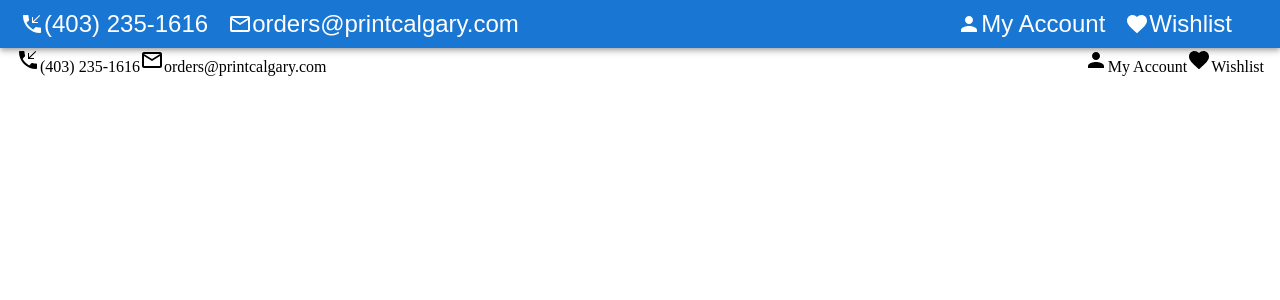
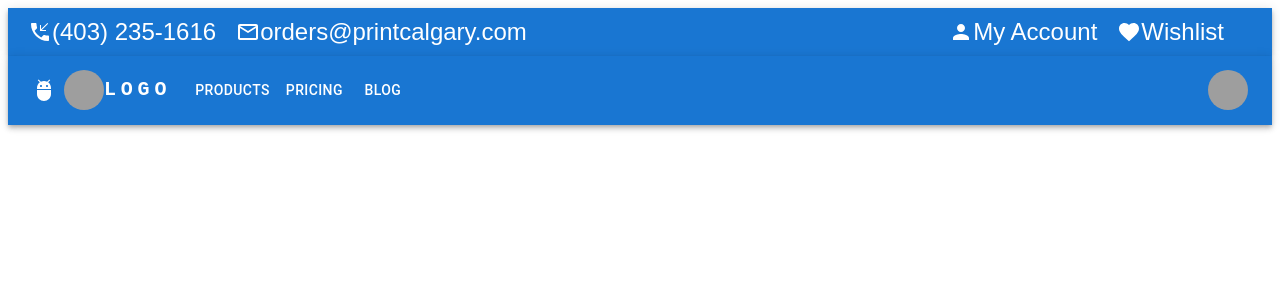
Before and after one commit to VinayJain2408/vinay-printcalgary, a React (Create React App) app: page / in a window 1280 px wide. Shown: the top 300 px of the page. Built offline with nearby package versions, Linux system fonts and the light colour scheme; grey boxes are pictures that could not be loaded.

Commit message:
second header use

```diff
--- a/src/App.js
+++ b/src/App.js
@@ -1,12 +1,14 @@
 import React from 'react'
-import TopHeader from './top header/TopHeader'
-import FirstHeader from './top header/FirstHeader'
+import TopHeader from './header/top header/TopHeader'
+import TwoHeader from './header/second header/TwoHeader'
+// import FirstHeader from './top header/FirstHeader'
 
 function App() {
   return (
     <>
     <TopHeader />
-    <FirstHeader />
+    <TwoHeader />
+    {/* <FirstHeader /> */}
     </>
   )
 }
--- /dev/null
+++ b/src/header/second header/TwoHeader.js
@@ -0,0 +1,165 @@
+import * as React from 'react';
+import AppBar from '@mui/material/AppBar';
+import Box from '@mui/material/Box';
+import Toolbar from '@mui/material/Toolbar';
+import IconButton from '@mui/material/IconButton';
+import Typography from '@mui/material/Typography';
+import Menu from '@mui/material/Menu';
+import MenuIcon from '@mui/icons-material/Menu';
+import Container from '@mui/material/Container';
+import Avatar from '@mui/material/Avatar';
+import Button from '@mui/material/Button';
+import Tooltip from '@mui/material/Tooltip';
+import MenuItem from '@mui/material/MenuItem';
+import AdbIcon from '@mui/icons-material/Adb';
+
+const pages = ['Products', 'Pricing', 'Blog'];
+const settings = ['Profile', 'Account', 'Dashboard', 'Logout'];
+
+function TwoHeader() {
+  const [anchorElNav, setAnchorElNav] = React.useState(null);
+  const [anchorElUser, setAnchorElUser] = React.useState(null);
+
+  const handleOpenNavMenu = (event) => {
+    setAnchorElNav(event.currentTarget);
+  };
+  const handleOpenUserMenu = (event) => {
+    setAnchorElUser(event.currentTarget);
+  };
+
+  const handleCloseNavMenu = () => {
+    setAnchorElNav(null);
+  };
+
+  const handleCloseUserMenu = () => {
+    setAnchorElUser(null);
+  };
+
+  return (
+    <AppBar position="static">
+      <Container maxWidth="xl">
+        <Toolbar disableGutters>
+          <AdbIcon sx={{ display: { xs: 'none', md: 'flex' }, mr: 1 }} />
+
+            <Avatar alt="Remy Sharp" src="/static/images/avatar/2.jpg" />
+
+          <Typography
+            variant="h6"
+            noWrap
+            component="a"
+            href="/"
+            sx={{
+              mr: 2,
+              display: { xs: 'none', md: 'flex' },
+              fontFamily: 'monospace',
+              fontWeight: 700,
+              letterSpacing: '.3rem',
+              color: 'inherit',
+              textDecoration: 'none',
+            }}
+          >
+            LOGO
+          </Typography>
+
+          <Box sx={{ flexGrow: 1, display: { xs: 'flex', md: 'none' } }}>
+            <IconButton
+              size="large"
+              aria-label="account of current user"
+              aria-controls="menu-appbar"
+              aria-haspopup="true"
+              onClick={handleOpenNavMenu}
+              color="inherit"
+            >
+              <MenuIcon />
+            </IconButton>
+            <Menu
+              id="menu-appbar"
+              anchorEl={anchorElNav}
+              anchorOrigin={{
+                vertical: 'bottom',
+                horizontal: 'left',
+              }}
+              keepMounted
+              transformOrigin={{
+                vertical: 'top',
+                horizontal: 'left',
+              }}
+              open={Boolean(anchorElNav)}
+              onClose={handleCloseNavMenu}
+              sx={{
+                display: { xs: 'block', md: 'none' },
+              }}
+            >
+              {pages.map((page) => (
+                <MenuItem key={page} onClick={handleCloseNavMenu}>
+                  <Typography textAlign="center">{page}</Typography>
+                </MenuItem>
+              ))}
+            </Menu>
+          </Box>
+          <AdbIcon sx={{ display: { xs: 'flex', md: 'none' }, mr: 1 }} />
+          <Typography
+            variant="h5"
+            noWrap
+            component="a"
+            href=""
+            sx={{
+              mr: 2,
+              display: { xs: 'flex', md: 'none' },
+              flexGrow: 1,
+              fontFamily: 'monospace',
+              fontWeight: 700,
+              letterSpacing: '.3rem',
+              color: 'inherit',
+              textDecoration: 'none',
+            }}
+          >
+            LOGO
+          </Typography>
+          <Box sx={{ flexGrow: 1, display: { xs: 'none', md: 'flex' } }}>
+            {pages.map((page) => (
+              <Button
+                key={page}
+                onClick={handleCloseNavMenu}
+                sx={{ my: 2, color: 'white', display: 'block' }}
+              >
+                {page}
+              </Button>
+            ))}
+          </Box>
+
+          <Box sx={{ flexGrow: 0 }}>
+            <Tooltip title="Open settings">
+              <IconButton onClick={handleOpenUserMenu} sx={{ p: 0 }}>
+                <Avatar alt="Remy Sharp" src="/static/images/avatar/2.jpg" />
+              </IconButton>
+            </Tooltip>
+            <Menu
+              sx={{ mt: '45px' }}
+              id="menu-appbar"
+              anchorEl={anchorElUser}
+              anchorOrigin={{
+                vertical: 'top',
+                horizontal: 'right',
+              }}
+              keepMounted
+              transformOrigin={{
+                vertical: 'top',
+                horizontal: 'right',
+              }}
+              open={Boolean(anchorElUser)}
+              onClose={handleCloseUserMenu}
+            >
+              {settings.map((setting) => (
+                <MenuItem key={setting} onClick={handleCloseUserMenu}>
+                  <Typography textAlign="center">{setting}</Typography>
+                </MenuItem>
+              ))}
+            </Menu>
+          </Box>
+        </Toolbar>
+      </Container>
+    </AppBar>
+  );
+}
+export default TwoHeader;
```
Also changed, not shown: src/header/top header/FirstHeader.js (renamed from src/top header/FirstHeader.js), src/header/top header/Firstheader.css (renamed from src/top header/Firstheader.css), src/header/top header/TopHeader.js (renamed from src/top header/TopHeader.js).
